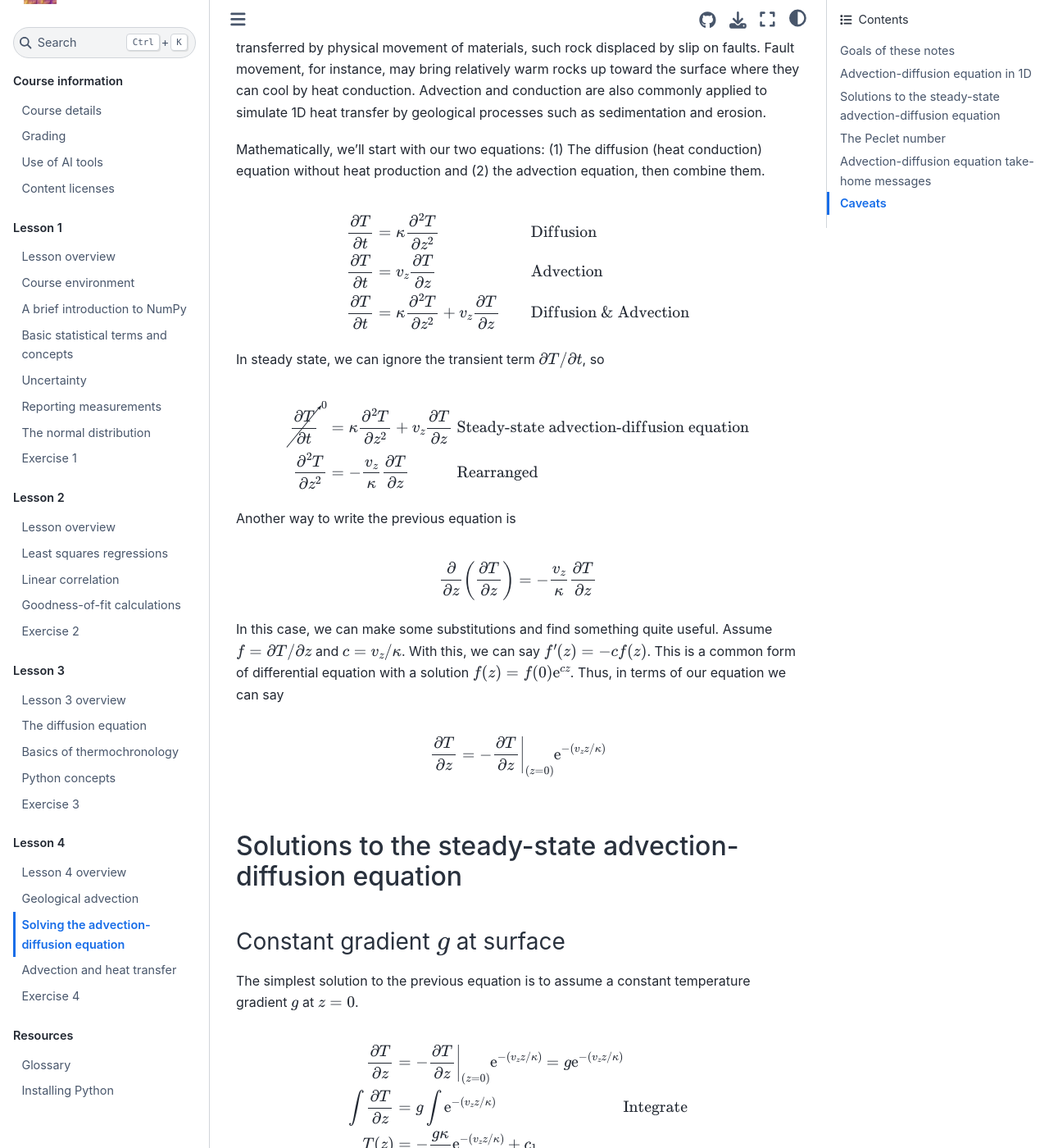
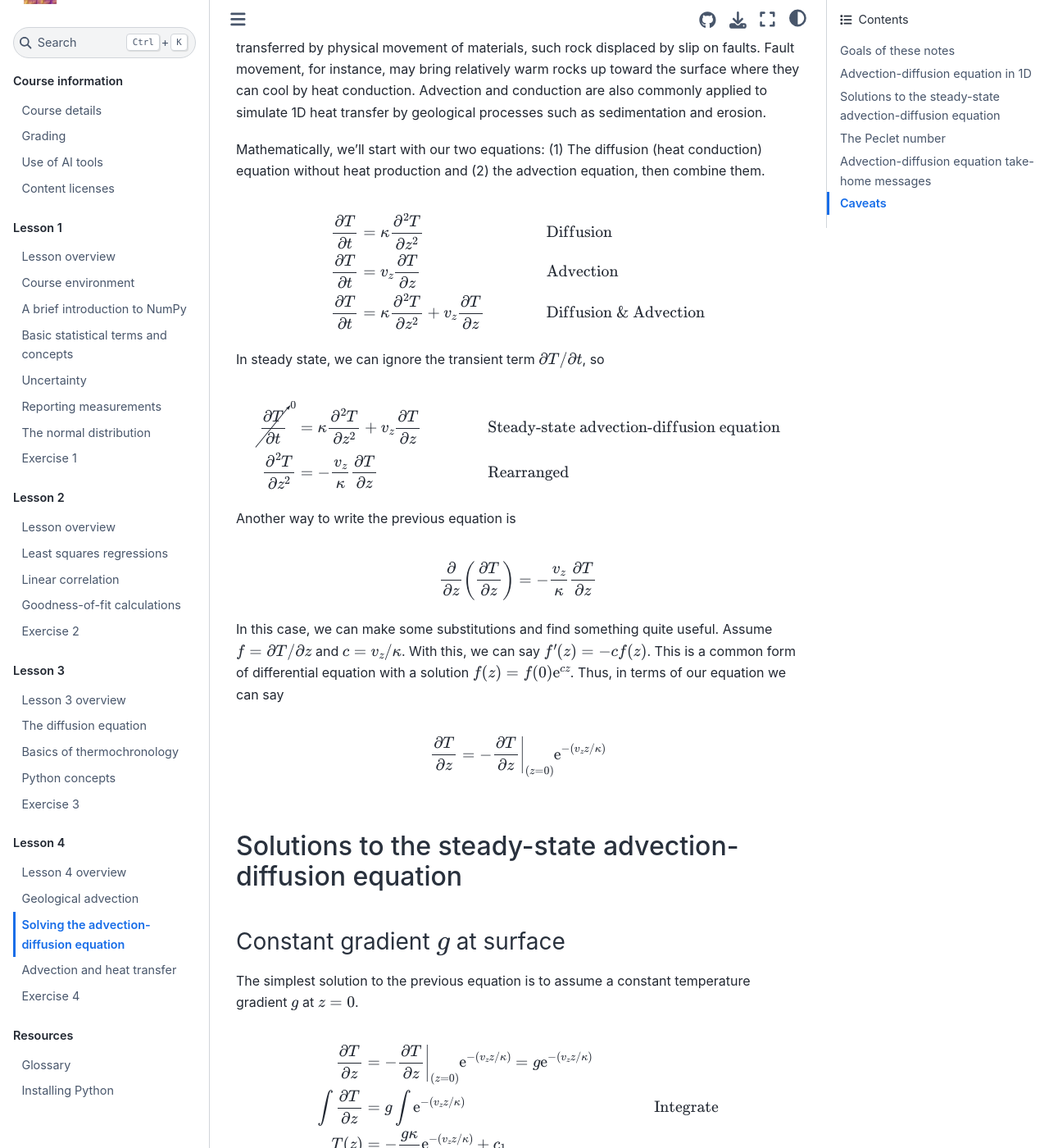
Before and after one commit to IntroQG/site, a Sphinx documentation site: the page built from source/lessons/L4/solving-advection.rst, in a window 1280 px wide and 1400 px high, scrolled down 560 px. Shown: the whole window at 82% size. Built offline with Sphinx 7.4.7 and the Sphinx Book theme 1.1.4, drawn with Linux system fonts in a browser that asks for light colours; some of the changed text lies outside the part shown.

Commit message:
Edit equation text

```diff
--- a/source/lessons/L4/solving-advection.rst
+++ b/source/lessons/L4/solving-advection.rst
@@ -22,17 +22,17 @@ Mathematically, we'll start with our two equations: (1) The diffusion (heat cond
 
 .. math::
 
-    \frac{\partial T}{\partial t} &= \kappa \frac{\partial^{2} T}{\partial z^{2}} && \hspace{1cm}\text{Diffusion}\\
-    \frac{\partial T}{\partial t} &= v_{z}\frac{\partial T}{\partial z} && \hspace{1cm}\text{Advection}\\
-    \frac{\partial T}{\partial t} &= \kappa \frac{\partial^{2} T}{\partial z^{2}} + v_{z}\frac{\partial T}{\partial z} && \hspace{1cm}\text{Diffusion & Advection}
+    \frac{\partial T}{\partial t} &= \kappa \frac{\partial^{2} T}{\partial z^{2}} && \hspace{2cm}\text{Diffusion}\\
+    \frac{\partial T}{\partial t} &= v_{z}\frac{\partial T}{\partial z} && \hspace{2cm}\text{Advection}\\
+    \frac{\partial T}{\partial t} &= \kappa \frac{\partial^{2} T}{\partial z^{2}} + v_{z}\frac{\partial T}{\partial z} && \hspace{2cm}\text{Diffusion & Advection}
 
 In steady state, we can ignore the transient term :math:`\partial T/\partial t`\ , so
 
 .. math::
 
     \require{cancel}
-    \cancelto{0}{\frac{\partial T}{\partial t}} &= \kappa \frac{\partial^{2} T}{\partial z^{2}} + v_{z}\frac{\partial T}{\partial z} && \text{ Steady-state advection-diffusion equation}\\
-    \frac{\partial^{2} T}{\partial z^{2}} &= -\frac{v_{z}}{\kappa} \frac{\partial T}{\partial z} && \text{ Rearranged}\\
+    \cancelto{0}{\frac{\partial T}{\partial t}} &= \kappa \frac{\partial^{2} T}{\partial z^{2}} + v_{z}\frac{\partial T}{\partial z} && \hspace{2cm}\text{ Steady-state advection-diffusion equation}\\
+    \frac{\partial^{2} T}{\partial z^{2}} &= -\frac{v_{z}}{\kappa} \frac{\partial T}{\partial z} && \hspace{2cm}\text{ Rearranged}\\
 
 Another way to write the previous equation is
 
@@ -61,7 +61,7 @@ The simplest solution to the previous equation is to assume a constant temperatu
 .. math::
 
     \frac{\partial T}{\partial z} &= \left. -\frac{\partial T}{\partial z} \right|_{(z = 0)} \mathrm{e}^{-(v_{z} z/\kappa)} = g \mathrm{e}^{-(v_{z} z/\kappa)}\\
-    \int \frac{\partial T}{\partial z} &= g \int \mathrm{e}^{-(v_{z} z/\kappa)} && \text{Integrate}\\
+    \int \frac{\partial T}{\partial z} &= g \int \mathrm{e}^{-(v_{z} z/\kappa)} && \hspace{2cm}\text{Integrate}\\
     T(z) &= -\frac{g \kappa}{v_{z}} \mathrm{e}^{-(v_{z} z/\kappa)} + c_{1}
 
 Assume :math:`T(0) = 0`\ .
@@ -77,7 +77,7 @@ Thus, we find
 .. math::
 
     T(z) &= -\frac{g \kappa}{v_{z}} \mathrm{e}^{-(v_{z} z/\kappa)} + \frac{g \kappa}{v_{z}}\\
-    T(z) &= \frac{g \kappa}{v_{z}}\left(1 - \mathrm{e}^{-(v_{z} z/\kappa)} \right) && \text{Rearranged}
+    T(z) &= \frac{g \kappa}{v_{z}}\left(1 - \mathrm{e}^{-(v_{z} z/\kappa)} \right) && \hspace{2cm}\text{Rearranged}
 
 .. attention::
 
```
